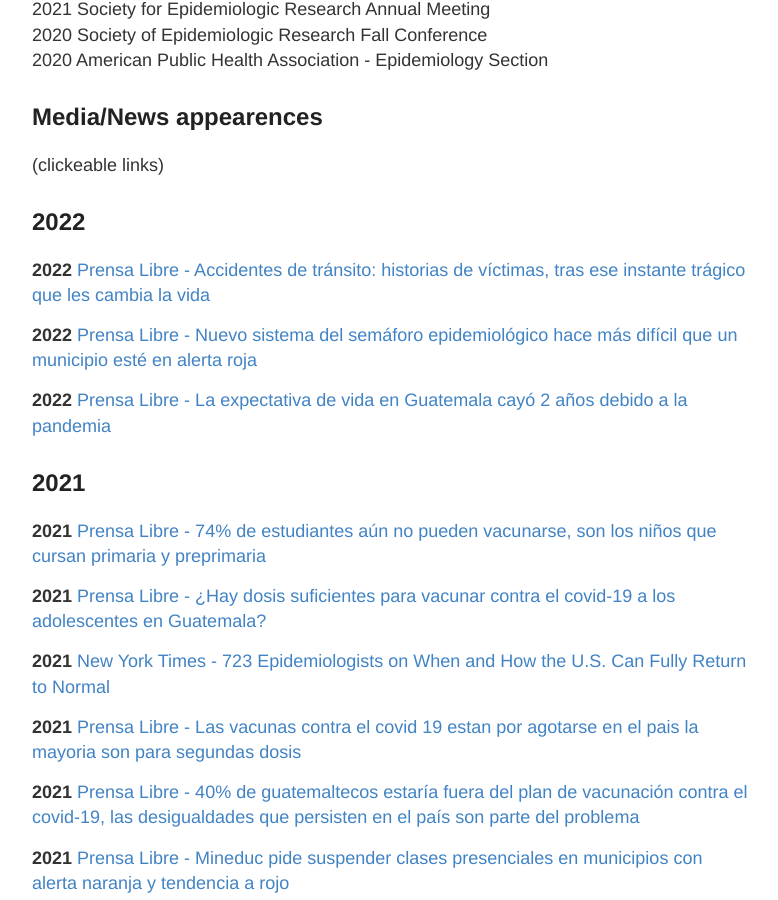
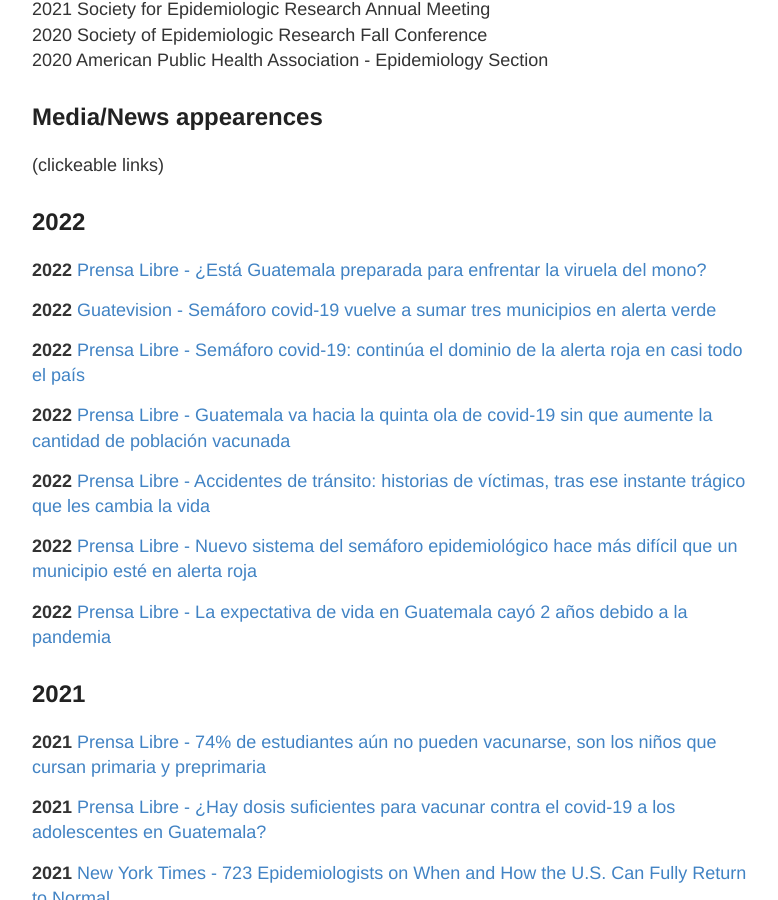
Before and after one commit to kmfolgar/kmartinez.com, a Jekyll site: the page built from cv.md, in a window 1280 px wide and 900 px high, scrolled down 9952 px. Shown: the whole window, without its empty margins (248-1026 px from the left). Built offline with Jekyll 4.4.1, drawn with Linux system fonts in a browser that asks for light colours; some of the changed text lies outside the part shown.

Commit message:
update cv

```diff
--- a/cv.md
+++ b/cv.md
@@ -336,6 +338,14 @@
 
 ## 2022
 
+**2022** [Prensa Libre - ¿Está Guatemala preparada para enfrentar la viruela del mono?](https://www.prensalibre.com/guatemala/comunitario/esta-guatemala-preparada-para-enfrentar-la-viruela-del-mono/)
+
+**2022** [Guatevision - Semáforo covid-19 vuelve a sumar tres municipios en alerta verde](https://www.guatevision.com/nacionales/semaforo-covid-19-vuelve-a-sumar-tres-municipios-en-alerta-verde)
+
+**2022** [Prensa Libre - Semáforo covid-19: continúa el dominio de la alerta roja en casi todo el país](https://www.prensalibre.com/guatemala/comunitario/semaforo-covid-19-continua-el-dominio-de-la-alerta-roja-en-casi-todo-el-pais/)
+
+**2022** [Prensa Libre - Guatemala va hacia la quinta ola de covid-19 sin que aumente la cantidad de población vacunada](https://www.prensalibre.com/guatemala/comunitario/guatemala-va-hacia-la-quinta-ola-de-covid-19-sin-que-aumente-la-cantidad-de-poblacion-vacunada/)
+
 **2022** [Prensa Libre - Accidentes de tránsito: historias de víctimas, tras ese instante trágico que les cambia la vida](https://www.prensalibre.com/guatemala/comunitario/accidentes-de-transito-historias-de-victimas-tras-ese-instante-tragico-que-les-cambia-la-vida/)
 
 **2022** [Prensa Libre - Nuevo sistema del semáforo epidemiológico hace más difícil que un municipio esté en alerta roja](https://www.prensalibre.com/guatemala/comunitario/nuevo-sistema-del-semaforo-epidemiologico-hace-mas-dificil-que-un-municipio-este-en-alerta-roja/)
```
Also changed, not shown: other parts of cv.md (+4 -2 lines), 1 other file.
